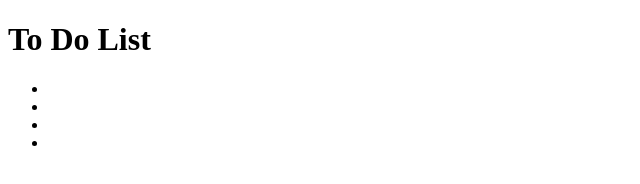
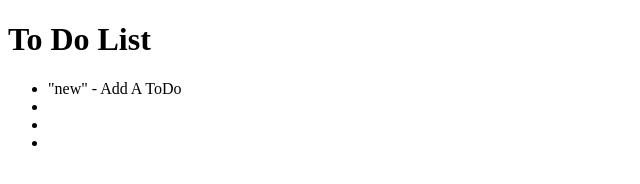
Before and after one commit to HamzaJirah/todo-Vanilla-JavaScript-App, a plain HTML site: page index.html in a window 1280 px wide. Shown: the whole page, without its empty margins (0-640 px from the left). Drawn offline with Linux system fonts and the light colour scheme.

Commit message:
added content

```diff
--- a/index.html
+++ b/index.html
@@ -9,7 +9,7 @@
 <body>
   <h1>To Do List</h1>
   <ul>
-    <li></li>
+    <li>"new" - Add A ToDo</li>
     <li></li>
     <li></li>
     <li></li>
```
